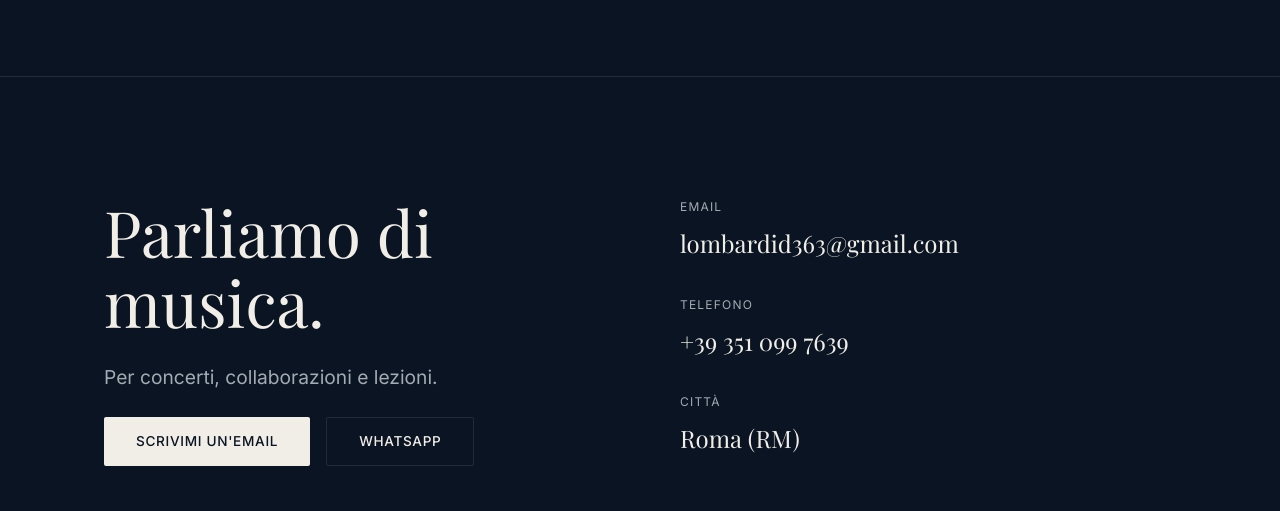
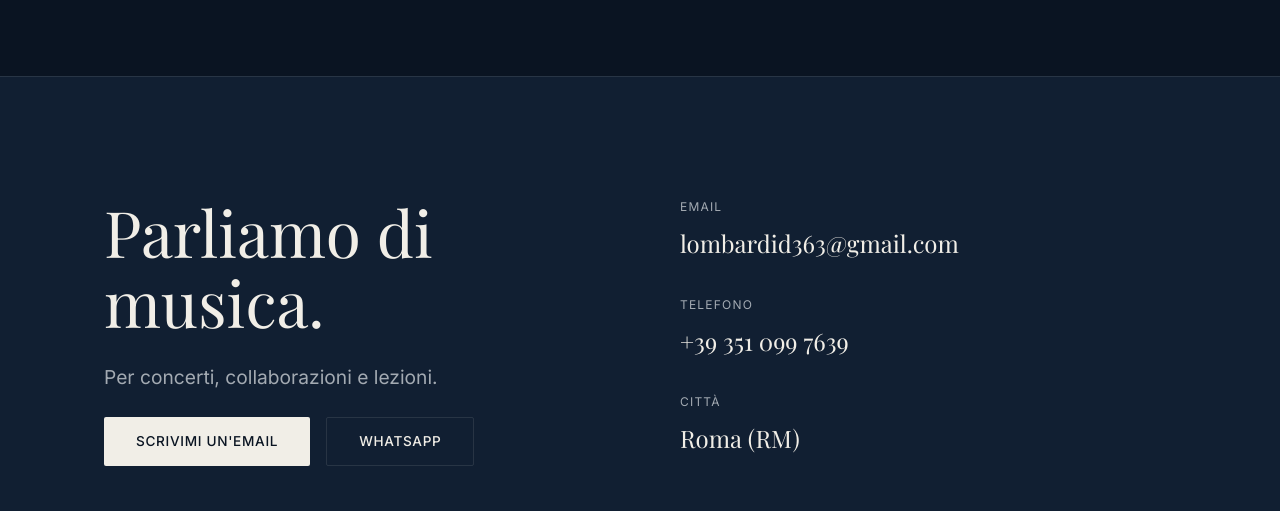
Before and after one commit to AeSoul0/mvp_davide, a website: page index.html in a window 1280 px wide. Shown: the part 8867-9378 px from the top of the page. Drawn offline with nearby package versions, Linux system fonts and the light colour scheme; a web font is replaced by a local one.

Commit message:
style: add bg-surface to contact section for consistent alternating backgrounds

```diff
--- a/assets/css/style.css
+++ b/assets/css/style.css
@@ -1047,6 +1047,3 @@ nav.scrolled {
 #yt-facade:hover .yt-play-btn {
   background-color: #ff0000;
 }
-
-
-#contatti { border-top: 1px solid var(--rule); }
--- a/index.html
+++ b/index.html
@@ -344,7 +344,7 @@
   @file src/components/footer.html
   @description Bottom sections of the site: Social banner, Contact, Site Footer, and Scripts.
 -->
-  <section id="contatti" class="section-padding contact-section">
+  <section id="contatti" class="section-padding contact-section bg-surface">
     <div class="container">
       <div class="contact-layout reveal">
         <div class="contact-text">
```
Also changed, not shown: src/components/footer.html (+1 -1 lines).
